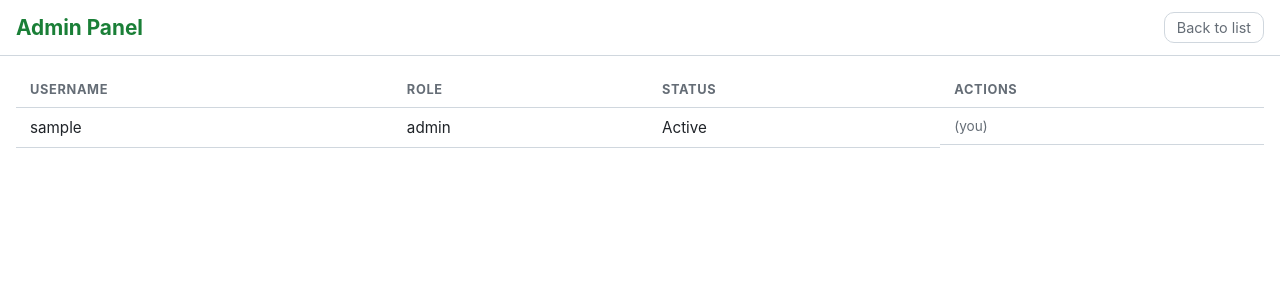
After one commit to jjbasken/GroceryList, a Flask app: page /admin/users in a window 1280 px wide. The commit adds this page. Shown: the top 300 px of the page. Run offline with Flask 3, Linux system fonts and the light colour scheme; the visitor is signed in with stand-in values (Sample User, id 1); data comes from the database, SQL or seed files in the repository.

Commit message:
Add admin role and user management
- Add role and is_active columns to users table (schema.sql)
- Add upgrade_db() for zero-downtime migration of existing databases
- Add admin_required decorator and admin routes (list, disable/enable, delete)
- Store role in session at login/register; block disabled accounts on login
- Add Admin link in header (visible to admins only) and admin.html template

Co-Authored-By: Claude Sonnet 4.6 <noreply@anthropic.com>

```diff
--- a/app.py
+++ b/app.py
@@ -56,6 +56,17 @@ def init_db():
     db.close()
 
 
+def upgrade_db():
+    db = sqlite3.connect(config.DATABASE)
+    cols = {row[1] for row in db.execute("PRAGMA table_info(users)")}
+    if 'role' not in cols:
+        db.execute("ALTER TABLE users ADD COLUMN role TEXT NOT NULL DEFAULT 'user'")
+    if 'is_active' not in cols:
+        db.execute("ALTER TABLE users ADD COLUMN is_active INTEGER NOT NULL DEFAULT 1")
+    db.commit()
+    db.close()
+
+
 def has_users():
     db = get_db()
     return db.execute("SELECT COUNT(*) FROM users").fetchone()[0] > 0
@@ -70,6 +81,17 @@ def login_required(f):
     def decorated(*args, **kwargs):
         if "user_id" not in session:
             return redirect(url_for("login"))
+        return f(*args, **kwargs)
+    return decorated
+
+
+def admin_required(f):
+    @wraps(f)
+    def decorated(*args, **kwargs):
+        if "user_id" not in session:
+            return redirect(url_for("login"))
+        if session.get("role") != "admin":
+            return redirect(url_for("index"))
         return f(*args, **kwargs)
     return decorated
 
@@ -116,9 +138,10 @@ def register():
     db.execute("INSERT INTO users (username, password_hash) VALUES (?, ?)", (username, pw_hash))
     db.commit()
 
-    user = db.execute("SELECT id FROM users WHERE username = ?", (username,)).fetchone()
+    user = db.execute("SELECT id, role FROM users WHERE username = ?", (username,)).fetchone()
     session["user_id"] = user["id"]
     session["username"] = username
+    session["role"] = user["role"]
     return redirect(url_for("index"))
 
 
@@ -137,8 +160,12 @@ def login():
     user = db.execute("SELECT * FROM users WHERE username = ?", (username,)).fetchone()
 
     if user and bcrypt.checkpw(password.encode(), user["password_hash"].encode()):
+        if user["is_active"] != 1:
+            flash("Your account has been disabled.")
+            return render_template("login.html"), 401
         session["user_id"] = user["id"]
         session["username"] = user["username"]
+        session["role"] = user["role"]
         return redirect(url_for("index"))
 
     flash("Invalid username or password.")
@@ -160,7 +187,8 @@ def logout():
 def index():
     if not has_users():
         return redirect(url_for("register"))
-    return render_template("list.html", username=session["username"])
+    return render_template("list.html", username=session["username"],
+                           is_admin=(session.get("role") == "admin"))
 
 
 # ---------------------------------------------------------------------------
@@ -257,6 +285,43 @@ def clear_bought():
 
 
 # ---------------------------------------------------------------------------
+# Admin routes
+# ---------------------------------------------------------------------------
+
+@app.route("/admin/users")
+@admin_required
+def admin_users():
+    db = get_db()
+    users = db.execute("SELECT id, username, role, is_active FROM users ORDER BY id").fetchall()
+    return render_template("admin.html", users=users)
+
+
+@app.route("/admin/users/<int:user_id>/disable", methods=["POST"])
+@admin_required
+def admin_disable_user(user_id):
+    if user_id == session["user_id"]:
+        flash("You cannot disable your own account.")
+        return redirect(url_for("admin_users"))
+    db = get_db()
+    db.execute("UPDATE users SET is_active = CASE WHEN is_active = 1 THEN 0 ELSE 1 END WHERE id = ?", (user_id,))
+    db.commit()
+    return redirect(url_for("admin_users"))
+
+
+@app.route("/admin/users/<int:user_id>/delete", methods=["POST"])
+@admin_required
+def admin_delete_user(user_id):
+    if user_id == session["user_id"]:
+        flash("You cannot delete your own account.")
+        return redirect(url_for("admin_users"))
+    db = get_db()
+    db.execute("UPDATE items SET added_by = NULL WHERE added_by = ?", (user_id,))
+    db.execute("DELETE FROM users WHERE id = ?", (user_id,))
+    db.commit()
+    return redirect(url_for("admin_users"))
+
+
+# ---------------------------------------------------------------------------
 # SSE stream
 # ---------------------------------------------------------------------------
 
@@ -290,6 +355,7 @@ def stream():
 
 with app.app_context():
     init_db()
+    upgrade_db()
 
 
 if __name__ == "__main__":
--- a/schema.sql
+++ b/schema.sql
@@ -1,7 +1,9 @@
 CREATE TABLE IF NOT EXISTS users (
     id INTEGER PRIMARY KEY,
     username TEXT UNIQUE NOT NULL,
-    password_hash TEXT NOT NULL
+    password_hash TEXT NOT NULL,
+    role TEXT NOT NULL DEFAULT 'user' CHECK (role IN ('user', 'admin')),
+    is_active INTEGER NOT NULL DEFAULT 1
 );
 
 CREATE TABLE IF NOT EXISTS items (
--- a/static/style.css
+++ b/static/style.css
@@ -285,3 +285,87 @@ section h2 {
     color: var(--text-muted);
     font-size: 0.9rem;
 }
+
+/* ---- Header actions group ---- */
+.header-actions {
+    display: flex;
+    gap: 8px;
+    align-items: center;
+}
+
+/* ---- Admin button ---- */
+.admin-btn {
+    color: var(--text-muted);
+    text-decoration: none;
+    font-size: 0.9rem;
+    padding: 6px 12px;
+    border: 1px solid var(--border);
+    border-radius: var(--radius);
+}
+
+/* ---- Admin page ---- */
+.admin-flash-container {
+    padding: 12px 16px 0;
+}
+
+.admin-main {
+    padding: 16px;
+    overflow-x: auto;
+}
+
+.admin-table {
+    width: 100%;
+    border-collapse: collapse;
+    font-size: 0.95rem;
+}
+
+.admin-table th,
+.admin-table td {
+    text-align: left;
+    padding: 10px 14px;
+    border-bottom: 1px solid var(--border);
+}
+
+.admin-table th {
+    font-size: 0.8rem;
+    text-transform: uppercase;
+    letter-spacing: 0.05em;
+    color: var(--text-muted);
+}
+
+.admin-actions {
+    display: flex;
+    gap: 8px;
+    align-items: center;
+}
+
+.admin-action-btn {
+    padding: 6px 12px;
+    border: 1px solid var(--border);
+    border-radius: var(--radius);
+    background: var(--bg2);
+    color: var(--text);
+    font-size: 0.85rem;
+    cursor: pointer;
+}
+
+.admin-action-btn.btn-warn {
+    border-color: var(--danger);
+    color: var(--danger);
+}
+
+.admin-action-btn.btn-ok {
+    border-color: var(--accent);
+    color: var(--accent);
+}
+
+.admin-action-btn.btn-danger {
+    background: var(--danger);
+    border-color: var(--danger);
+    color: #fff;
+}
+
+.admin-self-label {
+    font-size: 0.85rem;
+    color: var(--text-muted);
+}
--- /dev/null
+++ b/templates/admin.html
@@ -0,0 +1,54 @@
+{% extends "base.html" %}
+{% block body %}
+<header>
+    <h1>Admin Panel</h1>
+    <a href="{{ url_for('index') }}" class="logout-btn">Back to list</a>
+</header>
+
+{% with messages = get_flashed_messages() %}
+  {% if messages %}
+    <div class="admin-flash-container">
+      {% for msg in messages %}
+        <div class="flash">{{ msg }}</div>
+      {% endfor %}
+    </div>
+  {% endif %}
+{% endwith %}
+
+<main class="admin-main">
+    <table class="admin-table">
+        <thead>
+            <tr>
+                <th>Username</th>
+                <th>Role</th>
+                <th>Status</th>
+                <th>Actions</th>
+            </tr>
+        </thead>
+        <tbody>
+            {% for user in users %}
+            <tr>
+                <td>{{ user.username }}</td>
+                <td>{{ user.role }}</td>
+                <td>{{ "Active" if user.is_active else "Disabled" }}</td>
+                <td class="admin-actions">
+                    {% if user.id != session.user_id %}
+                    <form method="post" action="{{ url_for('admin_disable_user', user_id=user.id) }}">
+                        <button type="submit" class="admin-action-btn {{ 'btn-warn' if user.is_active else 'btn-ok' }}">
+                            {{ "Disable" if user.is_active else "Enable" }}
+                        </button>
+                    </form>
+                    <form method="post" action="{{ url_for('admin_delete_user', user_id=user.id) }}"
+                          onsubmit="return confirm('Delete user {{ user.username }}? This cannot be undone.')">
+                        <button type="submit" class="admin-action-btn btn-danger">Delete</button>
+                    </form>
+                    {% else %}
+                    <span class="admin-self-label">(you)</span>
+                    {% endif %}
+                </td>
+            </tr>
+            {% endfor %}
+        </tbody>
+    </table>
+</main>
+{% endblock %}
```
Also changed, not shown: templates/list.html (+6 -1 lines).
